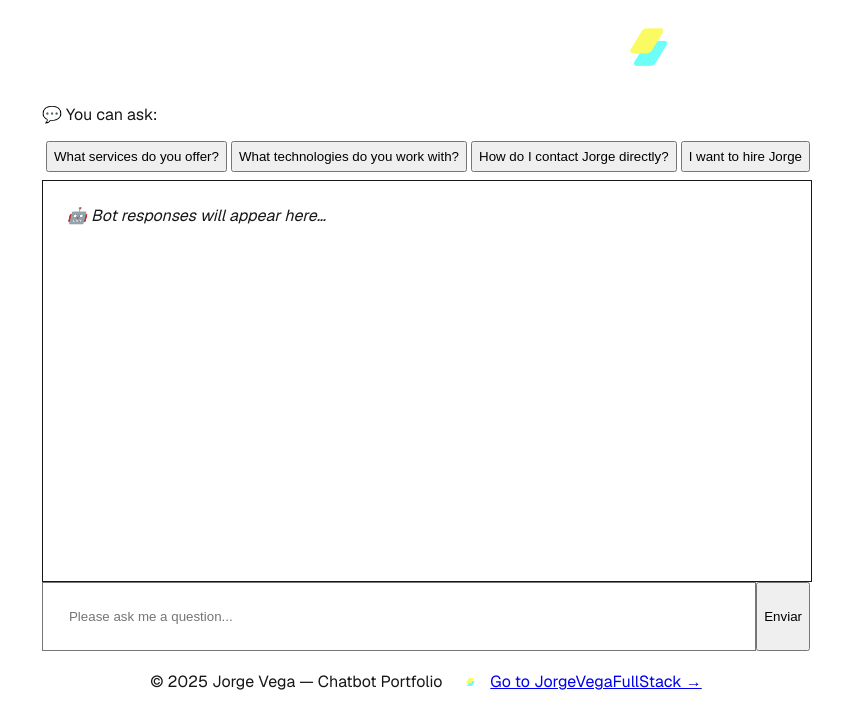
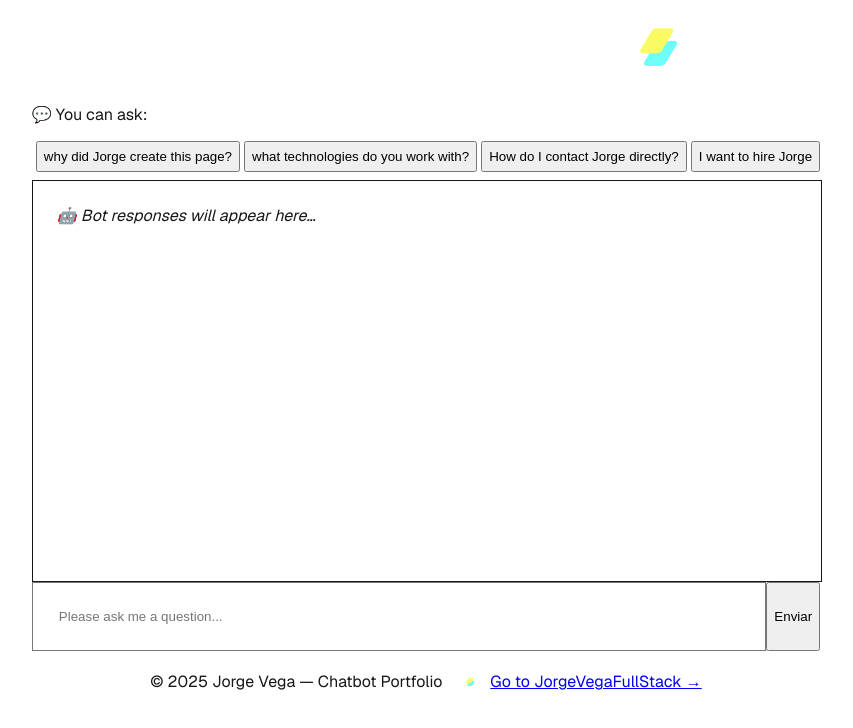
Before and after one commit to jorjoel777/jvegachat, a Next.js app: page / in a window 1280 px wide. Shown: the top 728 px of the page, without its empty margins (214-1067 px from the left). Built offline with nearby package versions, Linux system fonts and the light colour scheme.

Commit message:
fixed chat input invalid

```diff
--- a/src/app/chatbot.tsx
+++ b/src/app/chatbot.tsx
@@ -9,8 +9,8 @@ export default function Chatbot() {
   const [formData, setFormData] = useState({ name: '', email: '', phone: '' });
 
   const predefinedQuestions = [
-    "What services do you offer?",
-    "What technologies do you work with?",
+    "why did Jorge create this page?",
+    "what technologies do you work with?",
     "How do I contact Jorge directly?",
     "I want to hire Jorge",
   ];
@@ -21,6 +21,9 @@ export default function Chatbot() {
     setMessages(prev => [...prev, `🧍 You: ${input}`]);
     const res = await fetch(`${process.env.NEXT_PUBLIC_BASE_URL}/api/chat`, {
       method: 'POST',
+      headers: {
+        "Content-Type": "application/json"
+      },
       body: JSON.stringify({ message: input }),
     });
 
```
